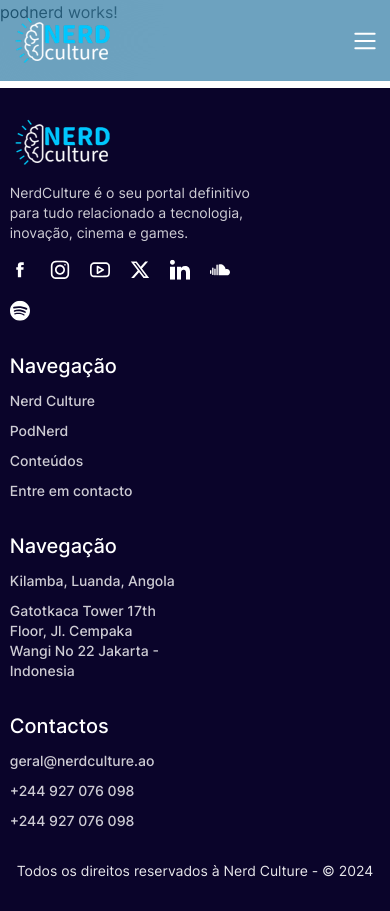
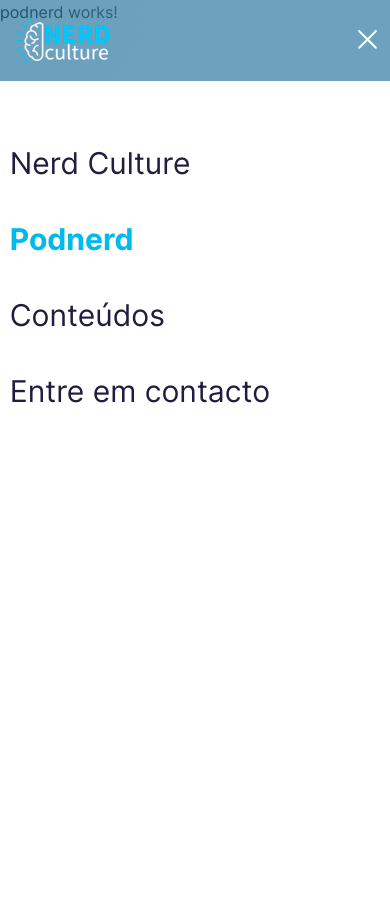
Before and after one commit to IsaquiasMarques/nerdculture, an Angular app: page /podnerd in a window 390 px wide. Both pictures are taken after a click on the button 365 px from the left and 40 px from the top of the page. After the commit the page ends 844 px from the top, so only its background shows below. Built offline with nearby package versions, Linux system fonts and the light colour scheme.

Commit message:
responsivity improvements and menu dropdown working

```diff
--- a/src/app/app.component.html
+++ b/src/app/app.component.html
@@ -1,6 +1,6 @@
 <div class="site-container">
   <div
-  class="sticky-header backdrop-blur-[74px] w-full fixed top-0 z-[100]"
+  class="sticky-header backdrop-blur-[74px] w-full duration-[.6s] fixed top-0 z-[100]"
   [ngClass]="{
     'bg-[#0A0424]/60' : themeService.themePage$() === theme.HOME,
     'bg-[#0D6594]/60' : themeService.themePage$() === theme.PODNERD,
--- a/src/app/components/static/footer/footer.component.html
+++ b/src/app/components/static/footer/footer.component.html
@@ -1,7 +1,7 @@
 <footer class="bg-secondary py-[1.875rem]">
     <div class="limited-container">
         <div class="footer-content flex flex-col md:flex-row md:flex-wrap gap-[1.875rem] md:gap-x-14 xl-1230:justify-between">
-            <div class="company-details w-full max-w-[255px] flex flex-col gap-4">
+            <div class="company-details w-full md:max-w-[255px] flex flex-col gap-4">
                 <div class="logotype">
                     <img src="assets/static/logo-01.png" alt="">
                 </div>
@@ -87,7 +87,7 @@
                 </div>
             </div>
             <div class="empty-col hidden md:block xl-1230:w-[165px]"></div>
-            <div class="navigation flex flex-col gap-[10px] max-w-[165px]">
+            <div class="navigation flex flex-col gap-[10px] md:max-w-[165px]">
                 <div class="title">
                     <h3 class="text-[1.25rem] text-white font-medium">Navegação</h3>
                 </div>
@@ -106,7 +106,7 @@
                     </a>
                 </div>
             </div>
-            <div class="address flex flex-col gap-[10px] max-w-[165px]">
+            <div class="address flex flex-col gap-[10px] md:max-w-[165px]">
                 <div class="title">
                     <h3 class="text-[1.25rem] text-white font-medium">Navegação</h3>
                 </div>
@@ -119,7 +119,7 @@
                     </p>
                 </div>
             </div>
-            <div class="contacts flex flex-col gap-[10px] max-w-[165px]">
+            <div class="contacts flex flex-col gap-[10px] md:max-w-[165px]">
                 <div class="title">
                     <h3 class="text-[1.25rem] text-white font-medium">Contactos</h3>
                 </div>
@@ -137,7 +137,7 @@
             </div>
         </div>
         <div class="copyright mt-[1.875rem] ">
-            <p class="text-white/90 text-sm text-center lg:text-left font-regular">
+            <p class="text-white/80 text-sm text-center lg:text-left font-regular">
                 Todos os direitos reservados à Nerd Culture - &copy; 2024
             </p>
         </div>
--- a/src/app/components/static/header/header.component.css
+++ b/src/app/components/static/header/header.component.css
@@ -1,4 +1,8 @@
-li a.active{
+.nav-desktop li a.active{
     font-weight: 700;
     color: rgb(255 255 255 / 1)
 }
+.dropdown-menu li a.active{
+    font-weight: 700;
+    color: var(--primary-color);
+}
--- a/src/app/components/static/header/header.component.html
+++ b/src/app/components/static/header/header.component.html
@@ -1,18 +1,26 @@
-<div class="header-container">
+<div class="header-container relative">
     <div class="limited-container py-4 flex justify-between items-center">
         <div class="logo">
             <img src="assets/static/logo-01.png" alt="" class="">
         </div>
         <div class="menu h-[30px]">
-            <button class="md:hidden">
-                <svg width="30" height="30" viewBox="0 0 30 31" fill="none" xmlns="http://www.w3.org/2000/svg">
-                    <path d="M5 7.92859H25M5 15.4286H25M5 22.9286H25" stroke="white" stroke-width="2" stroke-linecap="round" stroke-linejoin="round"/>
-                </svg>
+            <button class="md:hidden" (click)="toggleDropdownMenu()">
+                @if(dropdownMenuOpen()){
+                    <!-- CLOSE DROPDOWN ICON -->
+                    <svg width="25" height="26" viewBox="0 0 25 26" fill="none" xmlns="http://www.w3.org/2000/svg">
+                        <path d="M21.6101 4.3958C21.2033 3.989 20.5437 3.989 20.137 4.3958L12.5386 11.9941L4.94035 4.3958C4.53355 3.989 3.874 3.989 3.46721 4.3958C3.06041 4.80259 3.06041 5.46214 3.46721 5.86893L11.0655 13.4672L3.46723 21.0655C3.06043 21.4723 3.06043 22.1318 3.46723 22.5387C3.87402 22.9455 4.53358 22.9455 4.94037 22.5387L12.5386 14.9404L20.137 22.5387C20.5437 22.9455 21.2033 22.9455 21.6101 22.5387C22.0169 22.1318 22.0169 21.4723 21.6101 21.0656L14.0118 13.4672L21.6101 5.86893C22.0169 5.46214 22.0169 4.80259 21.6101 4.3958Z" fill="white"/>
+                    </svg>
+                } @else {
+                    <!-- OPEN DROPDOWN ICON -->
+                    <svg width="30" height="30" viewBox="0 0 30 31" fill="none" xmlns="http://www.w3.org/2000/svg">
+                        <path d="M5 7.92859H25M5 15.4286H25M5 22.9286H25" stroke="white" stroke-width="2" stroke-linecap="round" stroke-linejoin="round"/>
+                    </svg>
+                }
             </button>
-            <div class="nav hidden md:block">
+            <div class="nav-desktop hidden md:block">
                 <nav class="">
                     <ul class=" flex gap-6 justify-start items-center">
-                        <li><a [routerLink]="['/']" class="text-white/90 md:text-sm" [routerLinkActive]="'active'">Nerd Culture</a></li>
+                        <li><a [routerLink]="['/']" [routerLinkActiveOptions]="{ exact: true }"  class="text-white/90 md:text-sm" [routerLinkActive]="'active'">Nerd Culture</a></li>
                         <li><a [routerLink]="['/podnerd']" class="text-white/90 md:text-sm" [routerLinkActive]="'active'">Podnerd</a></li>
                         <li><a [routerLink]="['/contents']" class="text-white/90 md:text-sm" [routerLinkActive]="'active'">Conteúdos</a></li>
                         <li><a [routerLink]="['/contact-us']" class="text-white/90 md:text-sm" [routerLinkActive]="'active'">Entre em contacto</a></li>
@@ -21,4 +29,23 @@
             </div>
         </div>
     </div>
+    <div
+    [ngClass]="{
+        'h-screen py-16': this.dropdownMenuOpen(),
+        'h-0 py-0': !this.dropdownMenuOpen()
+    }"
+    class="dropdown-menu bg-white absolute overflow-hidden duration-[.6s] top-full w-full md:hidden">
+        <div class="limited-container">
+            <div class="nav-items">
+                <nav class="">
+                    <ul class=" flex flex-col gap-10 justify-start items-start">
+                        <li><a [routerLink]="['/']" (click)="closeDropdownMenu()" [routerLinkActiveOptions]="{ exact: true }" class="text-secondary/90 text-3xl" [routerLinkActive]="'active'">Nerd Culture</a></li>
+                        <li><a [routerLink]="['/podnerd']" (click)="closeDropdownMenu()" class="text-secondary/90 text-3xl" [routerLinkActive]="'active'">Podnerd</a></li>
+                        <li><a [routerLink]="['/contents']" (click)="closeDropdownMenu()" class="text-secondary/90 text-3xl" [routerLinkActive]="'active'">Conteúdos</a></li>
+                        <li><a [routerLink]="['/contact-us']" (click)="closeDropdownMenu()" class="text-secondary/90 text-3xl" [routerLinkActive]="'active'">Entre em contacto</a></li>
+                    </ul>
+                </nav>
+            </div>
+        </div>
+    </div>
 </div>
--- a/src/app/components/static/header/header.component.ts
+++ b/src/app/components/static/header/header.component.ts
@@ -1,13 +1,49 @@
-import { Component } from '@angular/core';
+import { isPlatformBrowser, NgClass } from '@angular/common';
+import { Component, Inject, PLATFORM_ID, Renderer2, signal, Signal, WritableSignal } from '@angular/core';
 import { RouterLink, RouterLinkActive } from '@angular/router';
 
 @Component({
   selector: 'app-header',
   standalone: true,
-  imports: [ RouterLink, RouterLinkActive ],
+  imports: [ RouterLink, RouterLinkActive, NgClass ],
   templateUrl: './header.component.html',
   styleUrl: './header.component.css'
 })
 export class HeaderComponent {
 
+  constructor(
+    @Inject(PLATFORM_ID) private platformId: any,
+    private renderer2: Renderer2
+  ){}
+
+  dropdownMenuOpen: WritableSignal<boolean> = signal(false);
+
+  closeDropdownMenu(): void{
+    this.dropdownMenuOpen.update(val => val = false);
+    this.enableScroll();
+  }
+
+  openDropdownMenu(): void{
+    this.dropdownMenuOpen.update(val => val = true);
+    this.disableScroll();
+  }
+
+  toggleDropdownMenu(): void{
+    if(this.dropdownMenuOpen()){
+      this.closeDropdownMenu();
+    } else {
+      this.openDropdownMenu();
+    }
+  }
+
+  disableScroll(): void{
+    this.renderer2.setStyle(document.body, 'height', '90vh');
+    this.renderer2.setStyle(document.body, 'overflow', 'hidden');
+  }
+
+  enableScroll(): void{
+    this.renderer2.removeStyle(document.body, 'height');
+    this.renderer2.removeStyle(document.body, 'overflow');
+  }
+
 }
--- a/src/app/pages/home/components/container/home/home.component.html
+++ b/src/app/pages/home/components/container/home/home.component.html
@@ -16,7 +16,7 @@
                             No Nerd Culture, exploramos tecnologia, celebramos a inovação e mergulhamos nos mundos do cinema e dos games. Prepare-se para descobertas emocionantes!
                         </p>
                     </div>
-                    <div class="heto-ctas flex flex-col md:flex-row gap-y-[10px] xs:gap-y-4 md:gap-[10px] md:justify-center">
+                    <div class="hero-ctas flex flex-col w-full md:flex-row gap-y-[10px] xs:gap-y-4 md:gap-[10px] md:justify-center">
                         <div class="link">
                             <a [routerLink]="['/podnerd']" class="bg-primary text-secondary border-[2px] border-primary text-xs xs:text-sm font-semibold leading-[1.25rem] px-6 py-4 w-full rounded-full flex gap-[10px] justify-center items-center">
                                 <svg width="20" height="21" viewBox="0 0 20 21" fill="none" xmlns="http://www.w3.org/2000/svg">
--- a/src/styles.css
+++ b/src/styles.css
@@ -57,7 +57,9 @@
 :root{
   --max-w: 90%;
   --max-w-1536: 1536px;
-  --primary-color: #030303;
+  --primary-color: #00BAEE;
+  --secondary-color: #0A042A;
+  --gray: #555555;
 }
 
 .limited-container{
```
